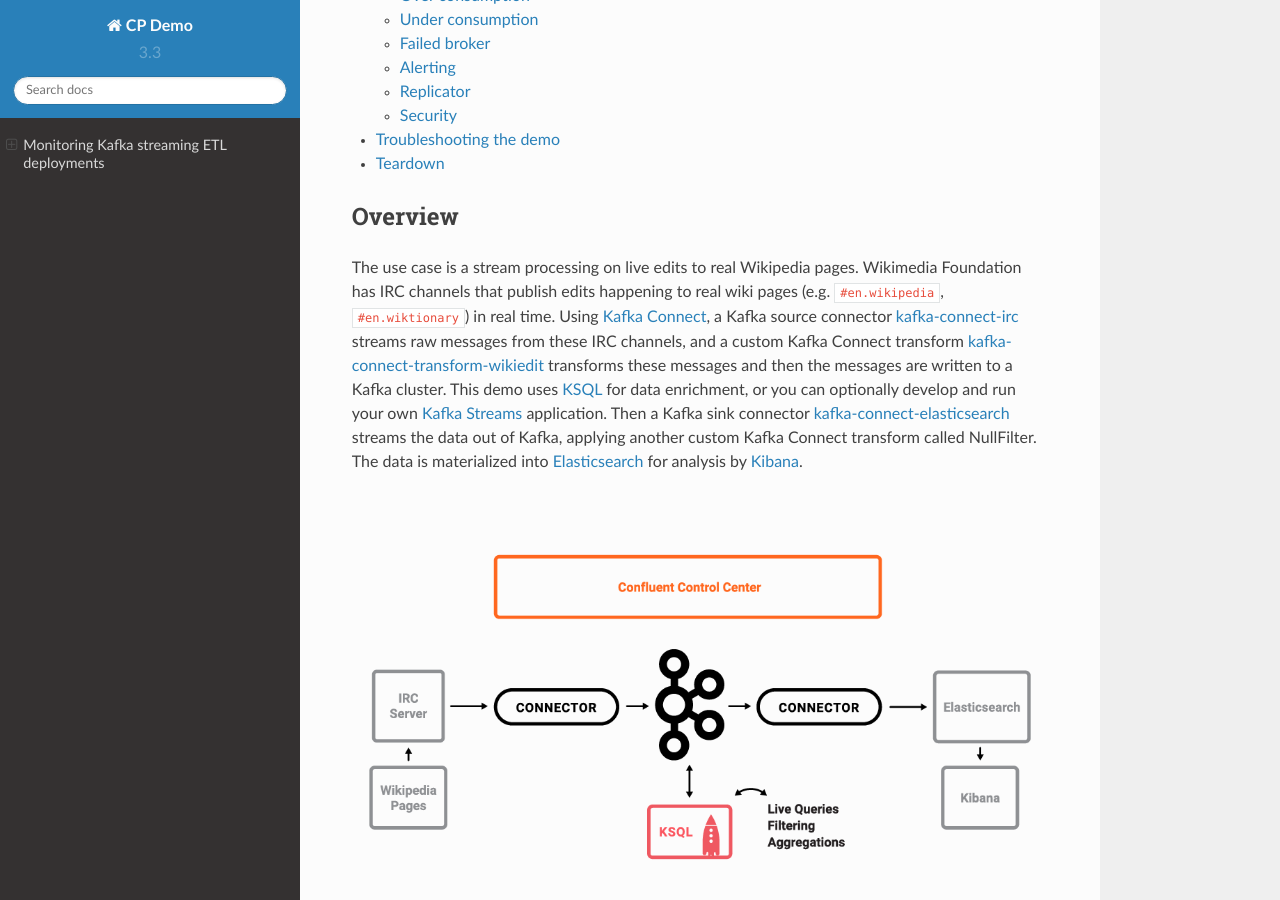
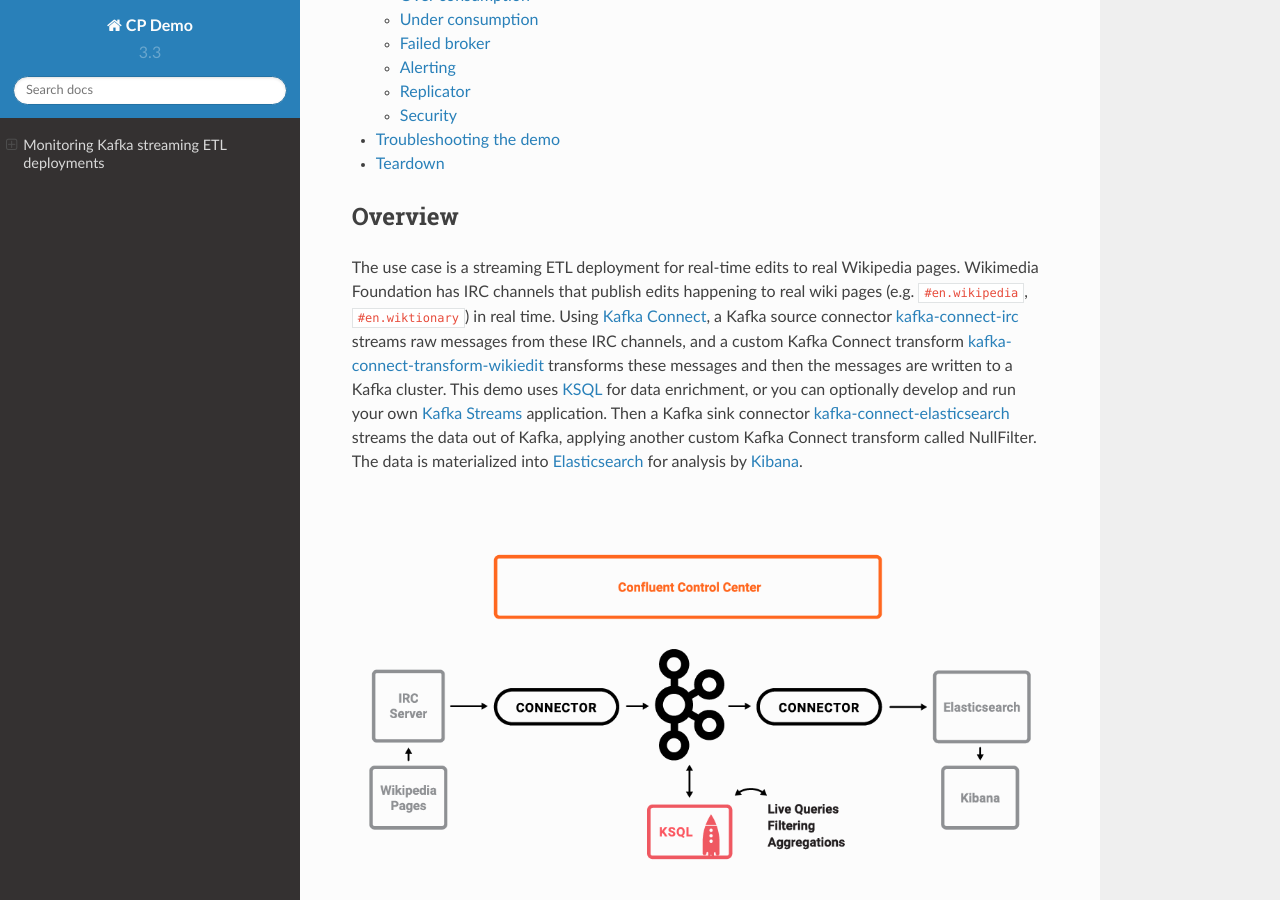
Before and after one commit to confluentinc/cp-demo, a Sphinx documentation site: the page built from docs/index.rst, in a window 1280 px wide and 900 px high, scrolled down 500 px. Built offline with Sphinx 7.4.7 and the Read the Docs theme 2.0.0, drawn with Linux system fonts in a browser that asks for light colours.

Commit message:
DEVX-36: adding missing word in overview

```diff
--- a/docs/index.rst
+++ b/docs/index.rst
@@ -15,7 +15,7 @@
 Overview
 ========
 
-The use case is a stream processing on live edits to real Wikipedia
+The use case is a streaming ETL deployment for real-time edits to real Wikipedia
 pages. Wikimedia Foundation has IRC channels that publish edits
 happening to real wiki pages (e.g. ``#en.wikipedia``, ``#en.wiktionary``) in
 real time. Using `Kafka
```
